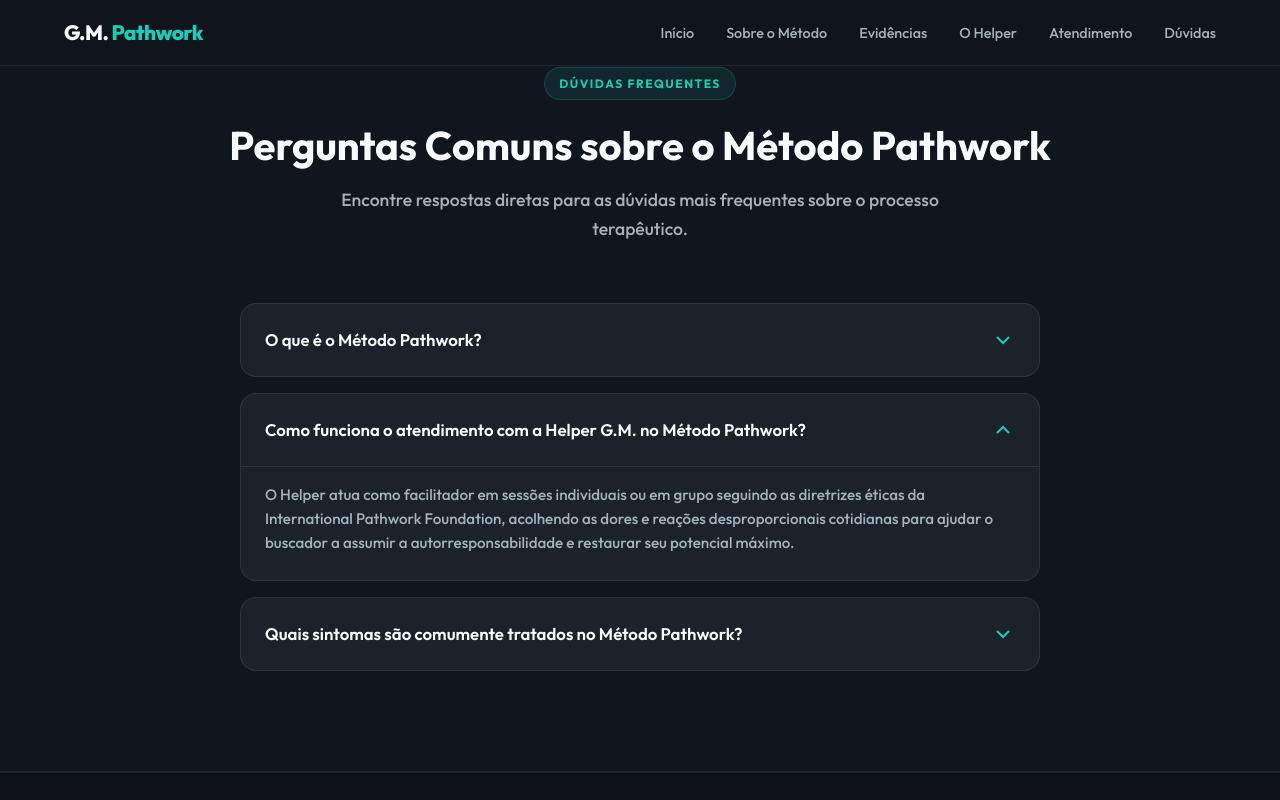
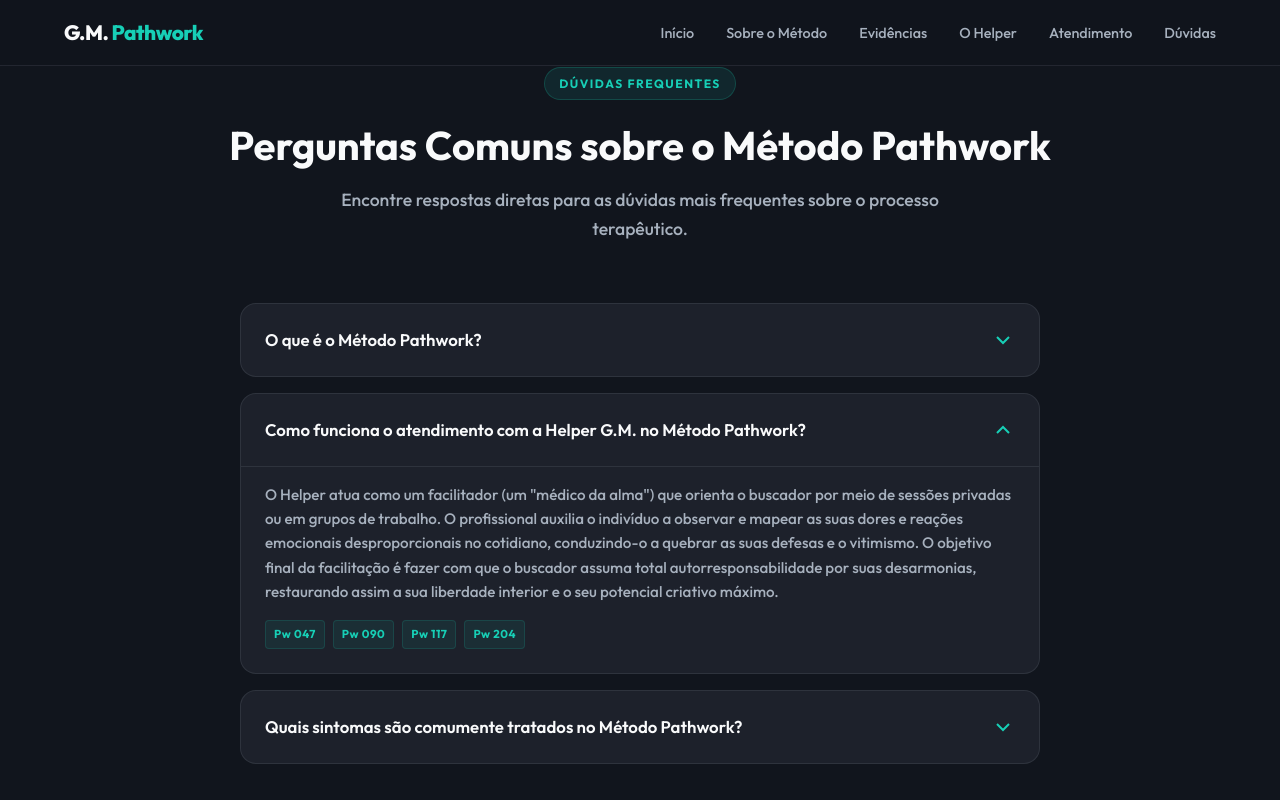
Before and after one commit to zolhos/Pathwork-Gabi, a React (Vite) app: page / in a window 1280 px wide. Both pictures are taken after a click on the heading 640 px from the left and 5315 px from the top of the page. Shown: the part 4886-5686 px from the top of the page. Built offline with nearby package versions, Linux system fonts and the light colour scheme.

Commit message:
feat: rewrite FAQ content with Pw lectures cited as metadata tags

```diff
--- a/src/components/FAQ.jsx
+++ b/src/components/FAQ.jsx
@@ -27,6 +27,13 @@
               </summary>
               <div className="faq-answer-container">
                 <p className="faq-answer">{faq.answer}</p>
+                {faq.tags && faq.tags.length > 0 && (
+                  <div className="faq-tags-container">
+                    {faq.tags.map((tag, tagIdx) => (
+                      <span className="faq-tag" key={tagIdx}>{tag}</span>
+                    ))}
+                  </div>
+                )}
               </div>
             </details>
           ))}
--- a/src/data/content.js
+++ b/src/data/content.js
@@ -115,15 +115,18 @@
   faqs: [
     {
       question: `O que é o ${CANONICAL_BRAND_NAME}?`,
-      answer: `O ${CANONICAL_BRAND_NAME} é um método de profundo autoconhecimento que integra o desenvolvimento psicológico e o despertar espiritual baseado em 258 palestras originais de Eva Pierrakos. Ele ajuda a desmantelar a máscara (falsidade) e transformar o eu inferior em eu superior.`
+      answer: `O ${CANONICAL_BRAND_NAME} é um caminho de profundo autoconhecimento e evolução espiritual que visa integrar a totalidade do indivíduo até o seu potencial máximo. O método não é apenas psicológico, mas atua dissolvendo as ilusões do "eu máscara" (o fingimento) e encarando com honestidade as destrutividades do "eu inferior", a fim de transformar essas energias e permitir que a essência autêntica, o "eu superior", se manifeste e se expresse ativamente na vida.`,
+      tags: ["Pw 015", "Pw 193", "Pw 204", "Pw 246"]
     },
     {
       question: `Como funciona o atendimento com a Helper ${CANONICAL_THERAPIST_NAME} no ${CANONICAL_BRAND_NAME}?`,
-      answer: `O Helper atua como facilitador em sessões individuais ou em grupo seguindo as diretrizes éticas da International Pathwork Foundation, acolhendo as dores e reações desproporcionais cotidianas para ajudar o buscador a assumir a autorresponsabilidade e restaurar seu potencial máximo.`
+      answer: `O Helper atua como um facilitador (um "médico da alma") que orienta o buscador por meio de sessões privadas ou em grupos de trabalho. O profissional auxilia o indivíduo a observar e mapear as suas dores e reações emocionais desproporcionais no cotidiano, conduzindo-o a quebrar as suas defesas e o vitimismo. O objetivo final da facilitação é fazer com que o buscador assuma total autorresponsabilidade por suas desarmonias, restaurando assim a sua liberdade interior e o seu potencial criativo máximo.`,
+      tags: ["Pw 047", "Pw 090", "Pw 117", "Pw 204"]
     },
     {
       question: `Quais sintomas são comumente tratados no ${CANONICAL_BRAND_NAME}?`,
-      answer: `O processo no ${CANONICAL_BRAND_NAME} é eficaz no tratamento de fadiga crônica de origem não física, apatia, entorpecimento emocional, complexo de inferioridade, culpa irracional, vitimismo e problemas de origem psicossomática.`
+      answer: `O processo do ${CANONICAL_BRAND_NAME} atua na raiz de diversos sintomas criados por distorções, intenções negativas e bloqueios da alma, sendo eficaz no tratamento do "cansaço do mundo" e da fadiga crônica de origem não física. O processo também trata profundamente o entorpecimento emocional criado como defesa contra a dor, os torturantes complexos de inferioridade, a paralisia gerada pela falsa culpa ou culpa irracional, a estagnação gerada pela fuga no vitimismo, e os problemas e doenças físicas e psicossomáticas que resultam dessas tensões crônicas da alma.`,
+      tags: ["Pw 004", "Pw 057", "Pw 070", "Pw 089", "Pw 109", "Pw 196"]
     }
   ],
   schema: {
@@ -158,7 +161,7 @@
             "name": `O que é o ${CANONICAL_BRAND_NAME}?`,
             "acceptedAnswer": {
               "@type": "Answer",
-              "text": `O ${CANONICAL_BRAND_NAME} é um método de profundo autoconhecimento que integra o desenvolvimento psicológico e o despertar espiritual baseado em 258 palestras originais de Eva Pierrakos. Ele ajuda a desmantelar a máscara (falsidade) e transformar o eu inferior em eu superior.`
+              "text": `O ${CANONICAL_BRAND_NAME} é um caminho de profundo autoconhecimento e evolução espiritual que visa integrar a totalidade do indivíduo até o seu potencial máximo. O método não é apenas psicológico, mas atua dissolvendo as ilusões do "eu máscara" (o fingimento) e encarando com honestidade as destrutividades do "eu inferior", a fim de transformar essas energias e permitir que a essência autêntica, o "eu superior", se manifeste e se expresse ativamente na vida. (Palestras: Pw 015, Pw 193, Pw 204, Pw 246)`
             }
           },
           {
@@ -166,7 +169,7 @@
             "name": `Como funciona o atendimento com a Helper ${CANONICAL_THERAPIST_NAME} no ${CANONICAL_BRAND_NAME}?`,
             "acceptedAnswer": {
               "@type": "Answer",
-              "text": `O Helper atua como facilitador em sessões individuais ou em grupo seguindo as diretrizes éticas da International Pathwork Foundation, acolhendo as dores e reações desproporcionais cotidianas para ajudar o buscador a assumir a autorresponsabilidade e restaurar seu potencial máximo.`
+              "text": `O Helper atua como um facilitador (um "médico da alma") que orienta o buscador por meio de sessões privadas ou em grupos de trabalho. O profissional auxilia o indivíduo a observar e mapear as suas dores e reações emocionais desproporcionais no cotidiano, conduzindo-o a quebrar as suas defesas e o vitimismo. O objetivo final da facilitação é fazer com que o buscador assuma total autorresponsabilidade por suas desarmonias, restaurando assim a sua liberdade interior e o seu potencial criativo máximo. (Palestras: Pw 047, Pw 090, Pw 117, Pw 204)`
             }
           },
           {
@@ -174,7 +177,7 @@
             "name": `Quais sintomas são comumente tratados no ${CANONICAL_BRAND_NAME}?`,
             "acceptedAnswer": {
               "@type": "Answer",
-              "text": `O processo no ${CANONICAL_BRAND_NAME} é eficaz no tratamento de fadiga crônica de origem não física, apatia, entorpecimento emocional, complexo de inferioridade, culpa irracional, vitimismo e problemas de origem psicossomática.`
+              "text": `O processo do ${CANONICAL_BRAND_NAME} atua na raiz de diversos sintomas criados por distorções, intenções negativas e bloqueios da alma, sendo eficaz no tratamento do "cansaço do mundo" e da fadiga crônica de origem não física. O processo também trata profundamente o entorpecimento emocional criado como defesa contra a dor, os torturantes complexos de inferioridade, a paralisia gerada pela falsa culpa ou culpa irracional, a estagnação gerada pela fuga no vitimismo, e os problemas e doenças físicas e psicossomáticas que resultam dessas tensões crônicas da alma. (Palestras: Pw 004, Pw 057, Pw 070, Pw 089, Pw 109, Pw 196)`
             }
           }
         ]
--- a/src/index.css
+++ b/src/index.css
@@ -561,6 +561,24 @@
   padding-top: 16px;
 }
 
+.faq-tags-container {
+  display: flex;
+  flex-wrap: wrap;
+  gap: 8px;
+  margin-top: 16px;
+}
+
+.faq-tag {
+  font-size: 0.72rem;
+  font-weight: 700;
+  color: var(--color-secondary);
+  background-color: hsla(172, 80%, 45%, 0.08);
+  border: 1px solid hsla(172, 80%, 45%, 0.15);
+  padding: 4px 8px;
+  border-radius: 4px;
+  letter-spacing: 0.5px;
+}
+
 /* Trust Layer Section */
 .trust-grid {
   display: grid;
```
